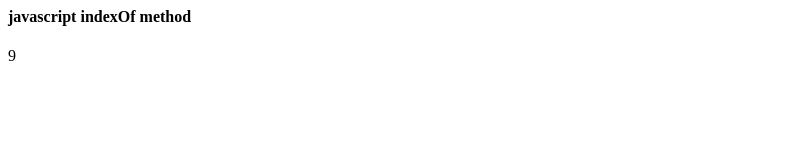
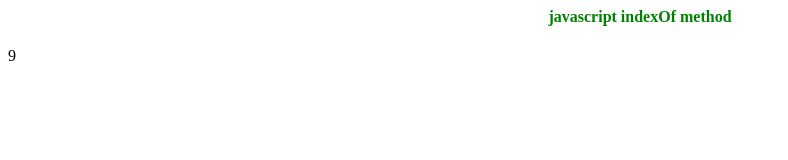
Before and after one commit to venkateshwarluk/js-strings, a plain HTML site: page indexof/index.html in a window 1280 px wide. Shown: the whole page, without its empty margins (0-788 px from the left). Drawn offline with Linux system fonts and the light colour scheme.

Commit message:
css file added

```diff
--- /dev/null
+++ b/index.css
@@ -0,0 +1,4 @@
+.heading {
+    color: green;
+    text-align: center;
+}
--- a/indexof/index.html
+++ b/indexof/index.html
@@ -5,11 +5,13 @@
     <meta http-equiv="X-UA-Compatible" content="IE=edge">
     <title>Page Title</title>
     <meta name="viewport" content="width=device-width, initial-scale=1">
+    <link rel="stylesheet" href="../index.css">
 </head>
 <body>
-    <h4>javascript indexOf method</h4>
+    <h4 class="heading">javascript indexOf method</h4>
      <p id="demo"></p>
      <script src="./index.js"></script>
 
+
 </body>
 </html>
```
Also changed, not shown: indexof/string search/search.html (added).
